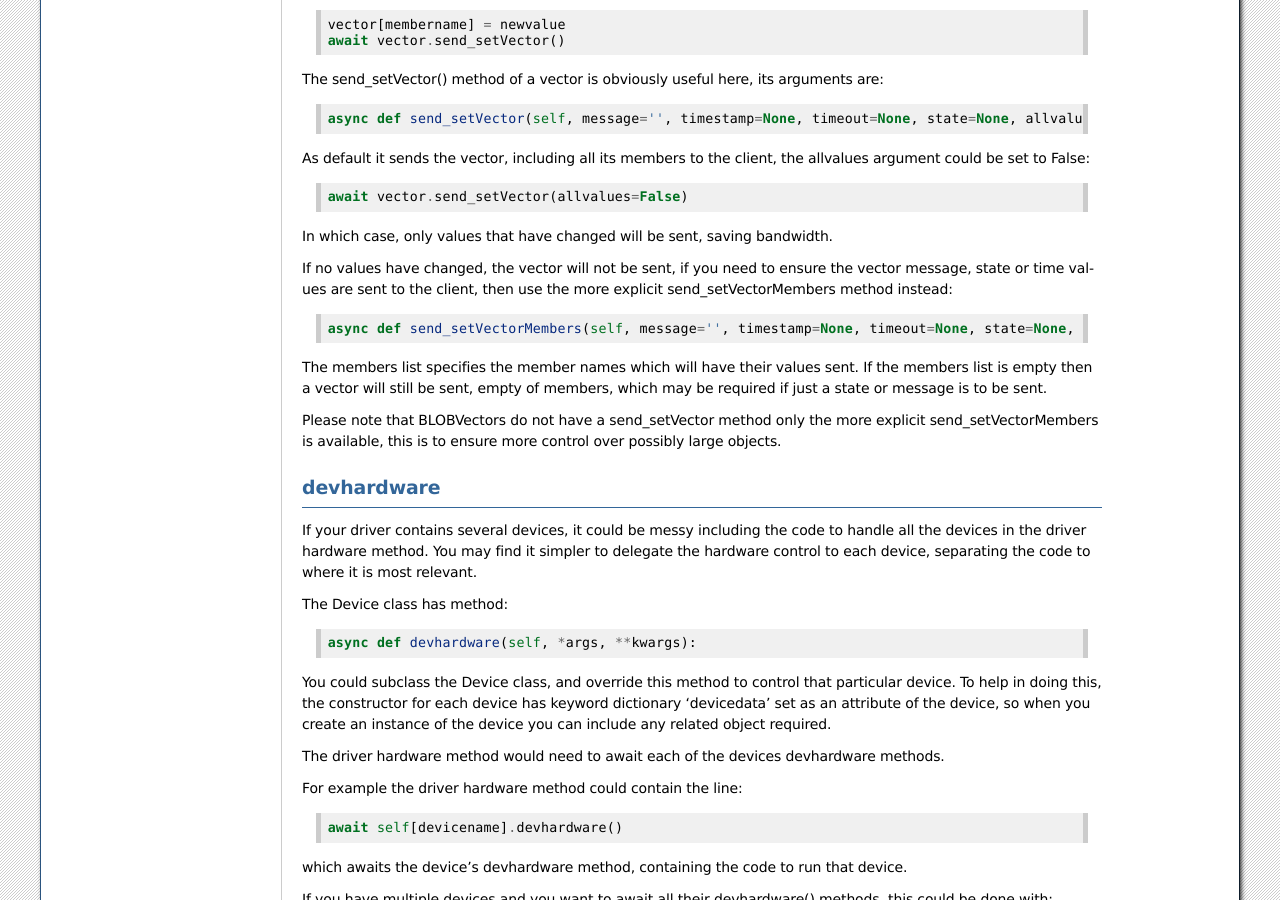
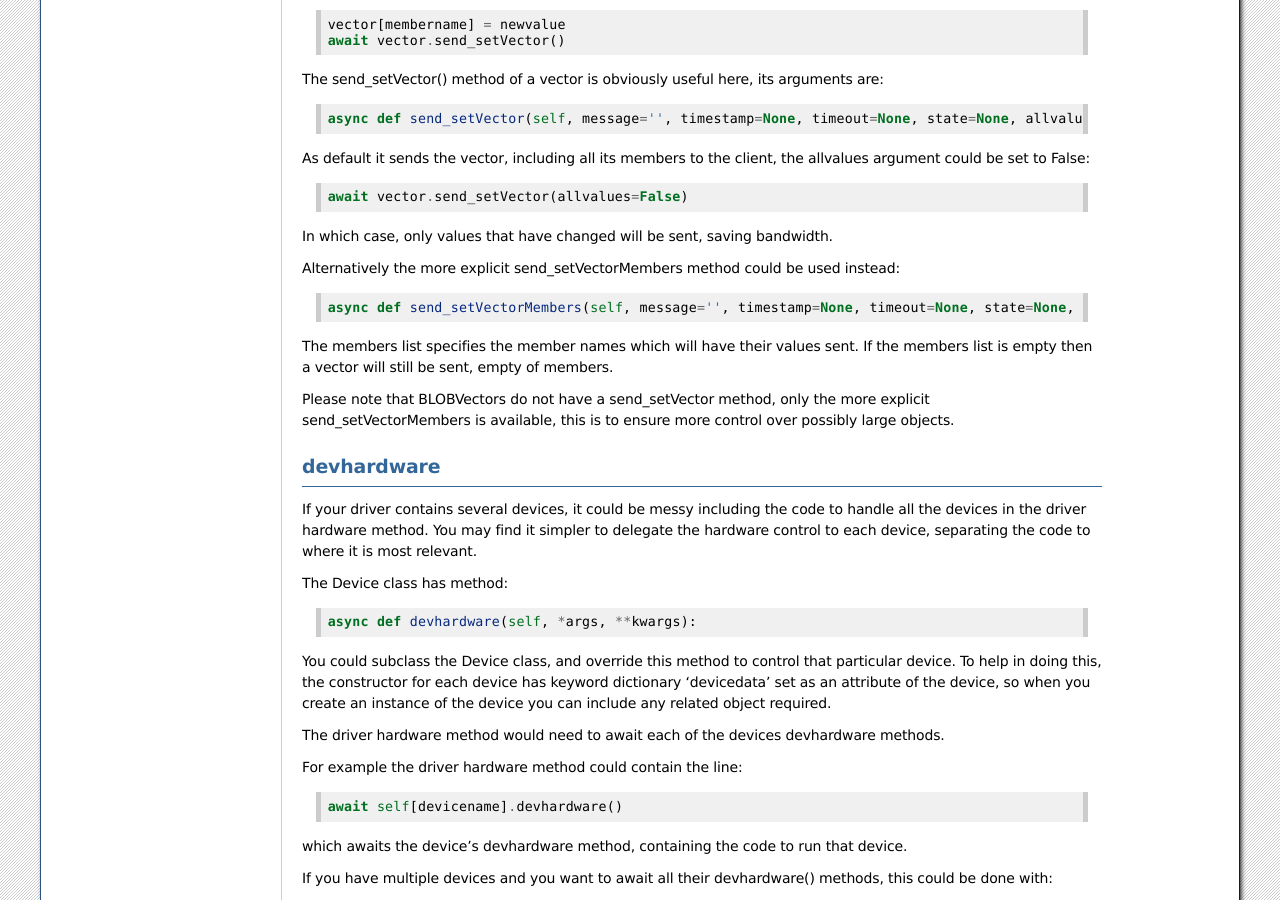
Before and after one commit to bernie-skipole/indipydriver, a Sphinx documentation site: the page built from docs/source/usage/hardware.rst, in a window 1280 px wide and 900 px high, scrolled down 472 px. Built offline with Sphinx 7.4.7, drawn with Linux system fonts in a browser that asks for light colours.

Commit message:
doc change

```diff
--- a/docs/source/usage/hardware.rst
+++ b/docs/source/usage/hardware.rst
@@ -34,13 +34,13 @@ As default it sends the vector, including all its members to the client, the all
 
 In which case, only values that have changed will be sent, saving bandwidth.
 
-If no values have changed, the vector will not be sent, if you need to ensure the vector message, state or time values are sent to the client, then use the more explicit send_setVectorMembers method instead::
+Alternatively the more explicit send_setVectorMembers method could be used instead::
 
     async def send_setVectorMembers(self, message='', timestamp=None, timeout=None, state=None, members=[])
 
-The members list specifies the member names which will have their values sent. If the members list is empty then a vector will still be sent, empty of members, which may be required if just a state or message is to be sent.
+The members list specifies the member names which will have their values sent. If the members list is empty then a vector will still be sent, empty of members.
 
-Please note that BLOBVectors do not have a send_setVector method only the more explicit send_setVectorMembers is available, this is to ensure more control over possibly large objects.
+Please note that BLOBVectors do not have a send_setVector method, only the more explicit send_setVectorMembers is available, this is to ensure more control over possibly large objects.
 
 
 devhardware
```
